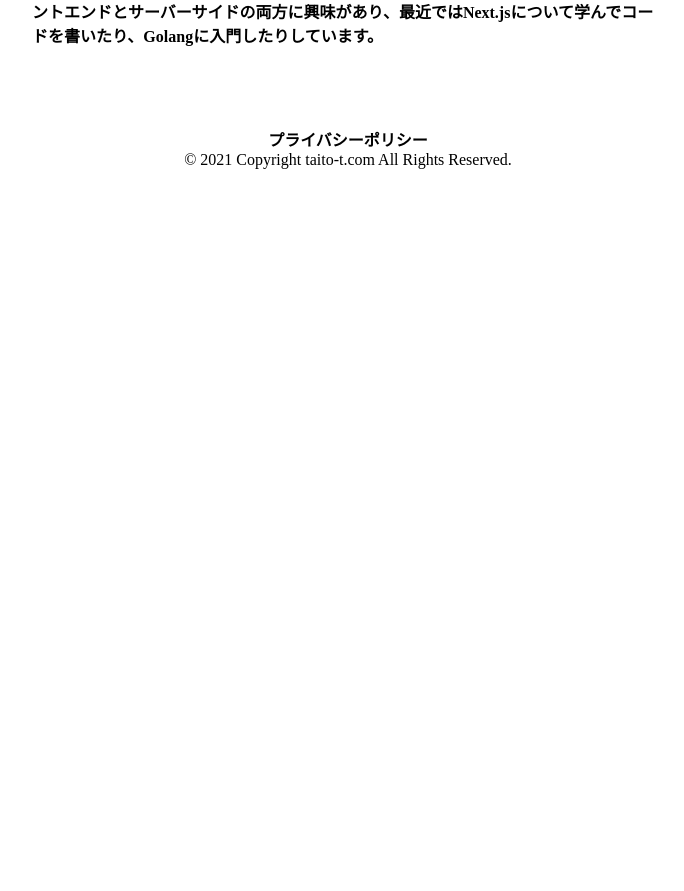
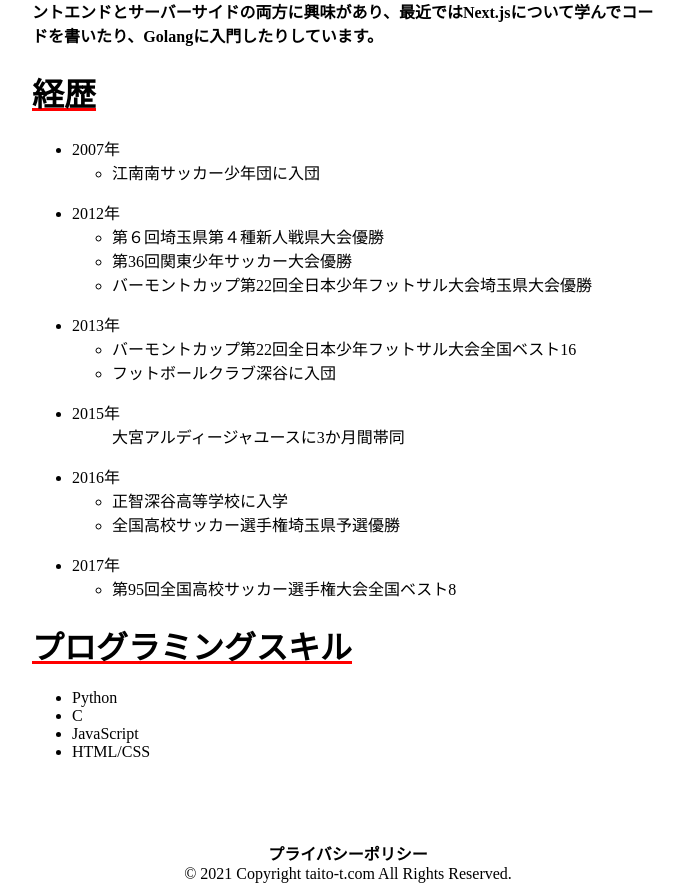
Before and after one commit to taitotnk/taito-t, a Next.js app: page /about in a window 1280 px wide. Shown: the part 520-1411 px from the top of the page, without its empty margins (292-976 px from the left). Before the commit the page ends 800 px from the top, so only its background shows below. Built offline with nearby package versions, Linux system fonts and the light colour scheme.

Commit message:
経歴途中までdone

```diff
--- a/src/pages/about.tsx
+++ b/src/pages/about.tsx
@@ -22,6 +22,52 @@ export default function About(){
             <p><b>幼稚園～高校生の12年間サッカーをやっていました。周りでプロサッカー選手になった友人などかなりガチな環境でサッカーに取り組んでいましたが
                 どうしてもケガが多いので方向転換し、現在は大学でコンピュータサイエンス
                 を学んでいます。特にWebのフロントエンドとサーバーサイドの両方に興味があり、最近ではNext.jsについて学んでコードを書いたり、Golangに入門したりしています。</b></p>
+            <h1 className={styles.head}>経歴</h1>
+            <ul>
+                <li>2007年</li>
+                <ul>
+                    <li><a href="https://saitama-soccer.jp/team/kounanminami/">江南南サッカー少年団に入団</a></li>
+                </ul>
+            </ul>
+            <ul>
+                <li>2012年</li>
+                <ul>
+                    <li><a href="https://www.sakaiku.jp/topics/2012/001915.html">第６回埼玉県第４種新人戦県大会優勝</a></li>
+                    <li><a href="https://jr-soccer.jp/2012/08/20/post3903/">第36回関東少年サッカー大会優勝</a></li>
+                    <li><a href="https://jr-soccer.jp/2012/09/19/post4207/">バーモントカップ第22回全日本少年フットサル大会埼玉県大会優勝</a></li>
+                </ul>
+            </ul>
+            <ul>
+                <li>2013年</li>
+                <ul>
+                    <li><a href="https://jr-soccer.jp/2013/01/06/post3356/">バーモントカップ第22回全日本少年フットサル大会全国ベスト16</a></li>
+                    <li><a href="http://www.fcfukaya.com/">フットボールクラブ深谷に入団</a></li>
+                </ul>
+            </ul>
+            <ul>
+                <li>2015年</li>
+                <ul>大宮アルディージャユースに3か月間帯同</ul>
+            </ul>
+            <ul>
+                <li>2016年</li>
+                <ul>
+                    <li>正智深谷高等学校に入学</li>
+                    <li><a href="https://shochi.jp/clublog/2016/1121_2496/">全国高校サッカー選手権埼玉県予選優勝</a></li>
+                </ul>
+            </ul>
+            <ul>
+                <li>2017年</li>
+                <ul>
+                    <li><a href="https://saitama-soccer.jp/report/2191/">第95回全国高校サッカー選手権大会全国ベスト8</a></li>
+                </ul>
+            </ul>
+            <h1 className={styles.head}>プログラミングスキル</h1>
+            <ul>
+                <li>Python</li>
+                <li>C</li>
+                <li>JavaScript</li>
+                <li>HTML/CSS</li>
+            </ul>
             </div>
         </Layout>
     )
```
